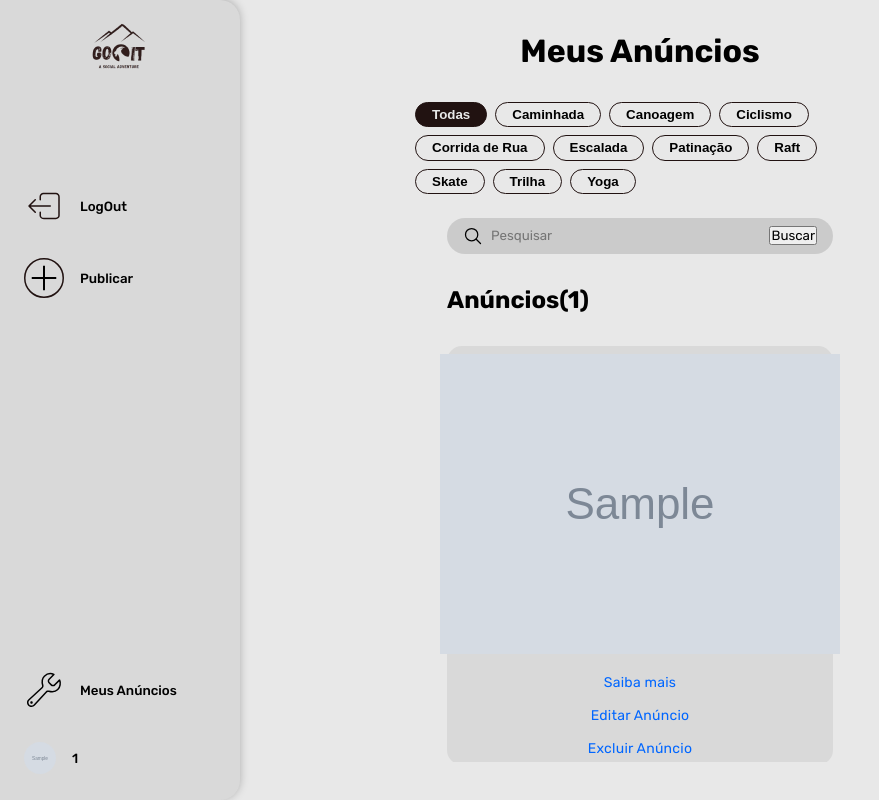
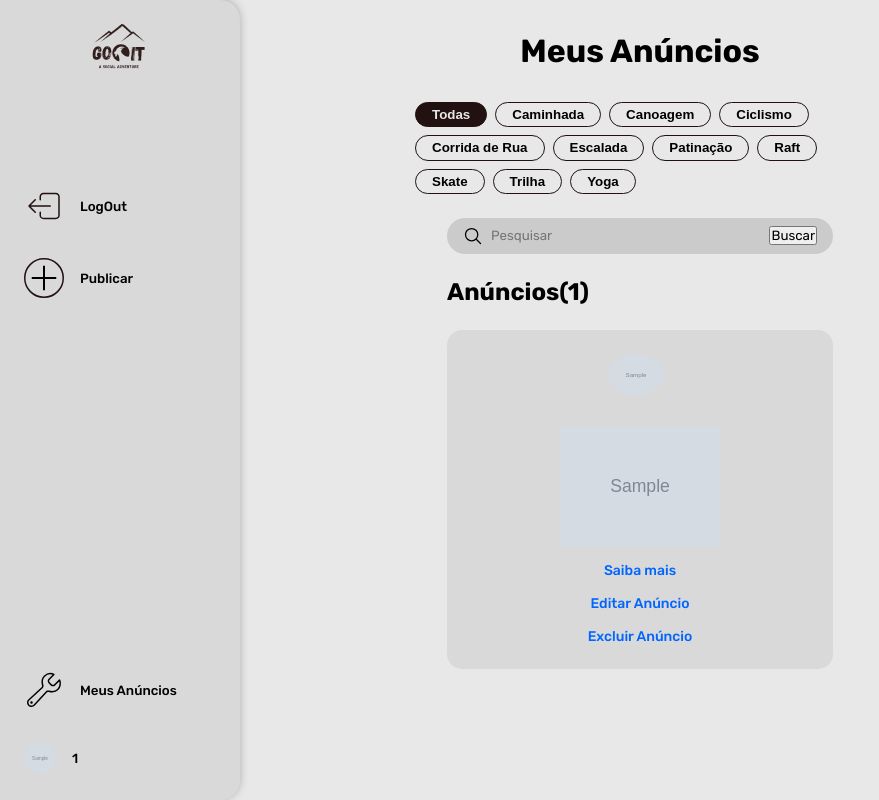
Before and after one commit to gabrielfjmeira/GOIT, a PHP site: page /PAGES/anuncios/anuncio.php in a window 1280 px wide. Shown: the whole page, without its empty margins (0-879 px from the left). Run offline with PHP 8.4, Linux system fonts and the light colour scheme; the visitor is signed in with stand-in values (Sample User, id 1); data comes from the database, SQL or seed files in the repository; tables that the repository leaves empty hold one stand-in row (values such as "Sample post"); grey boxes marked "Sample" are stand-in pictures; some web fonts are replaced.

Commit message:
Modal dos produtos do lojista

```diff
--- a/CSS/home.css
+++ b/CSS/home.css
@@ -128,9 +128,7 @@ main {
     margin-top: 2.4rem;
 
     display: grid;
-    grid-template-areas:
-                "a b"
-                "a c";
+    grid-template-columns: 1fr;
     row-gap: 1.6rem;
     column-gap: 3.2rem;
 }
@@ -143,23 +141,36 @@ main {
     flex-direction: column;
     background: var(--white-gray-bg-boxes);
     border-radius: 1.5rem;
-    font-weight: 600;
-    font-size: 1.2rem;
+    font-weight: 500;
+    font-size: 1.4rem;
 }
 
 .product-principal {
-    grid-area: a;
 
-    padding: .8rem 4rem 1.2rem;
+    padding: 2.4rem 4rem;
+
+}
+
+.product-principal .image-enterprise-wrapper {
+    width: 6.4rem;
+    height: 5.6rem;
+
+    margin: 0 auto 1.6rem;
 
 }
 
 .product-principal .enterprise-logo {
-    width: 8.8rem;
+    border-radius: 50%;
+    object-fit: cover;
+    width: 5.6rem;
 }
 
 .product-principal .product-image {
-    width: 12rem;
+    width: 16rem;
+}
+
+.product-principal a {
+    margin-top: 1.6rem;
 }
 
 .product-second img,
@@ -174,7 +185,6 @@ main {
 }
 
 .product-third {
-    grid-area: c;
 
     padding: .8rem 1.6rem;
 }
--- a/PAGES/anuncios/anuncio.php
+++ b/PAGES/anuncios/anuncio.php
@@ -45,29 +101,27 @@
         <div class="modal-product" style="display: none;">
 
             <div class="product-wrapper wrapper">
-                <div class="instructor">
-                    <img src="../../assets/bibo.png" alt="instrutor image" style="cursor:pointer"/>
-                    <a href="#" class="user">Loja</a>
-                </div>
+                <img class="enterprise-logo" src="../../assets/bibo.png" alt="loja image" style="cursor:pointer"/>
+                <p>Loja</p>
             </div>
 
-            <div class="product-wrapper wrapper">
+            <div class="title">
                 <ion-icon name="pricetag-outline"></ion-icon>
                 <h3>Nome do Produto</h3>
             </div>
 
-            <div class="img-wrapper wrapper">
-                <img src="../../ASSETS/paisagem.png" alt="post-image" style="cursor:pointer"/>
-            </div>
 
-            <div class="desc-wrapper wrapper">
+            <img class="img-wrapper" src="../../ASSETS/paisagem.png" alt="post-image" style="cursor:pointer"/>
+
+
+            <div class="price-wrapper wrapper">
                 <h2>Valor</h2>
                 <p>Valor do Produto</p>
             </div>
 
             <button id="btnSite" type="button" onclick="" style="cursor:pointer">Visitar Anúncio</button>
 
-            <button type="button" onclick="location.reload();" style="cursor:pointer">Fechar</button>
+            <button class="close-button" type="button" onclick="location.reload();" style="cursor:pointer">Fechar</button>
         </div>
 
     </div>
@@ -82,6 +136,23 @@
         </header>
 
         <main>
+
+        <div class="modal-product" style="display: none;">
+            <img class="enterprise-logo" src="./assets/centauro-logo.png" alt="logo-centauro" title="Centauro">
+            <p class="enterprise-name">Centauro</p>
+
+
+            <div class="product-wrapper">
+                <p class="title">Tenis</p>
+                <img src="./assets/shoe-nike.png" alt="product image">
+                <div class="price">
+                    <h3>R$ 139,00</h3>
+                </div>
+            </div>
+
+            <button id="btnSite" onclick="">Visitar site</button>
+            <button class="close-product">Fechar</button>
+        </div>
 
             <!--Barra de Pesquisa-->
             <form id="barraPesquisa" class = "form" name="barraPesquisa" <?php
@@ -107,7 +178,18 @@
                 </div>
             </form>
 
-            <section class="eventsAndGroups flex">
+            <section class="products" style="display: none;">
+                <div class="product-principal">
+                    <img src="./assets/centauro-logo.png" alt="logo-enterprise" class="enterprise-logo">
+                    <img src="./assets/shoe-nike.png" alt="nike-shoe" class="product-image">
+                    <a href="#" onclick="modalProductView();">Visualizar o produto</a>
+
+                </div>
+
+            </section>
+
+
+            <section class="products-wrapper">
                 <?php
 
                 //Imprime Meus Anúncios
@@ -128,14 +210,15 @@
                 $queryProdutos = $mysqli->query($produtos) or die(mysql_error());
                 $postagem = 0;?>
 
-                <div class="title-wrapper">
+                <div class="title-wrapper" style="margin-top: 2.4rem;">
                     <h2>Anúncios(<?php echo $queryProdutos->num_rows;?>)</h2>
                 </div>
 
+                <div class="products">
                     <?php
                     if ($queryProdutos->num_rows > 0){
                         while($produto = mysqli_fetch_array($queryProdutos)){?>
-                        <div class="event">
+                            <div class="product-principal">
                                 <?php
                                     //Carrega o apelido/fantasia do Criador do Anúncio
                                     $usuario = $produto['TABUSU_Codigo'];
@@ -158,10 +241,13 @@
 
                                 ?>
 
-                            <div class="produto-post">
-                                <img src="<?php echo $produto['TABPRO_Imagem'];?>"
+                                <div class="image-enterprise-wrapper">
+                                    <img class="enterprise-logo" src="../perfil/arquivos/<?php echo $nomeIcon;?>" alt="logo-enterprise">
+                                </div>
+
+                                <img class="product-image" src="<?php echo $produto['TABPRO_Imagem'];?>"
                                 onclick="modalProductView('<?php echo $produto['TABPRO_Nome']; ?>','<?php echo $produto['TABPRO_Imagem']?>', <?php echo $produto['TABPRO_Valor']; ?>, '<?php echo $nomeIcon;?>', <?php echo $produto['TABUSU_Codigo']?>,'<?php echo $apelido?>', '<?php echo $produto['TABPRO_Url'] ?>');" style="cursor: pointer;"/>
-                            </div>
+
 
                                 <a class="sm" style="cursor: pointer;" onclick="modalProductView('<?php echo $produto['TABPRO_Nome']; ?>','<?php echo $produto['TABPRO_Imagem']?>', <?php echo $produto['TABPRO_Valor']; ?>, '<?php echo $nomeIcon;?>', <?php echo $produto['TABUSU_Codigo']?>,'<?php echo $apelido?>', '<?php echo $produto['TABPRO_Url'] ?>');" style="cursor: pointer;">
                                     Saiba mais
@@ -212,30 +300,29 @@
 
         bgblur = document.querySelector(".background-blur")
         modalProduct = document.querySelector(".modal-product")
-        modalPost = document.querySelector(".modal-post")
 
         function modalProductView(nome, imagem, valor, imgIcon, perfil, usuario, url) {
-            var title = document.querySelector(".title-post h3")
+            var title = document.querySelector(".modal-product .title")
             title.innerHTML = nome
             var btnShop = document.querySelector("#btnSite")
             btnShop.setAttribute("onclick", "location.href='"+ url + "';")
-            var image = document.querySelector(".img-wrapper img")
+            var image = document.querySelector(".modal-product .img-wrapper")
             image.setAttribute("onclick", "location.href='"+ url + "';")
             image.setAttribute("src", imagem)
-            var value = document.querySelector(".desc-wrapper p")
+            var value = document.querySelector(".modal-product .price-wrapper p")
             value.innerHTML = "R$" + valor
-            var icon = document.querySelector(".instructor-wrapper img")
+            var icon = document.querySelector(".modal-product .product-wrapper img")
             if (imgIcon != ''){
                 icon.setAttribute("src", "../perfil/arquivos/"+imgIcon)
             }else{
                 icon.setAttribute("src", "../../ASSETS/buttonPerfil.svg")
             }
-            var user = document.querySelector(".user")
+            var user = document.querySelector(".modal-product .product-wrapper p")
             icon.setAttribute("onclick", "location.href='../perfil/perfil.php?perfil=" + perfil + "';")
             user.setAttribute("onclick", "location.href='../perfil/perfil.php?perfil=" + perfil + "';")
             user.innerHTML = usuario
             bgblur.setAttribute("style" , "display: ")
-            modalPost.setAttribute("style" , "display: ")
+            modalProduct.setAttribute("style" , "display: ")
         }
 
         function exitModal(){
@@ -247,7 +334,7 @@
                 else {
                     bgblur.setAttribute("style", "display: none;" )
                     modalProduct.setAttribute("style", "display: none;")
-                    modalPost.setAttribute("style", "display: none;")
+
                 }
             });
         }
```
Also changed, not shown: other parts of PAGES/anuncios/anuncio.php (+58 -0 lines), PAGES/home/home.php (+19 -0 lines), PAGES/anuncios/arquivos/6475e2e87fd75.jpg (added), PAGES/anuncios/arquivos/6475e63c449ef.jpg (added), PAGES/anuncios/arquivos/6475f1131690f.png (added), PAGES/anuncios/arquivos/6475f13dbf67a.png (added), PAGES/anuncios/arquivos/6475fdcc051a3.jpg (added), PAGES/atividades_ao_ar_livre/arquivos/6462f2468ca5b.jpg (added), PAGES/atividades_ao_ar_livre/arquivos/6475fcaf36779.jpg (added), PAGES/perfil/arquivos/6463e5066be94.jpeg (added), PAGES/perfil/arquivos/6475eeae85ad3.png (added). Lines whose indentation alone changed are shown as unchanged.
